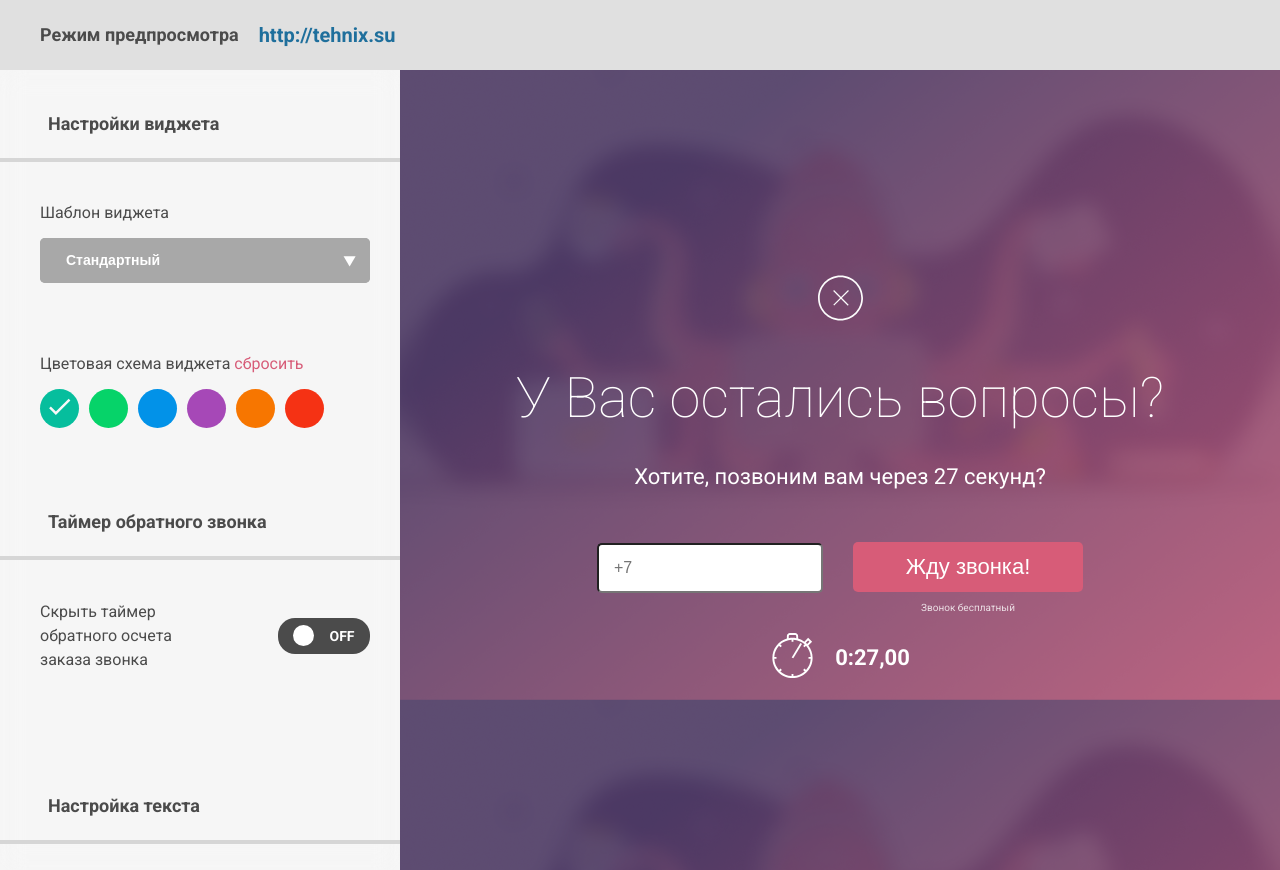
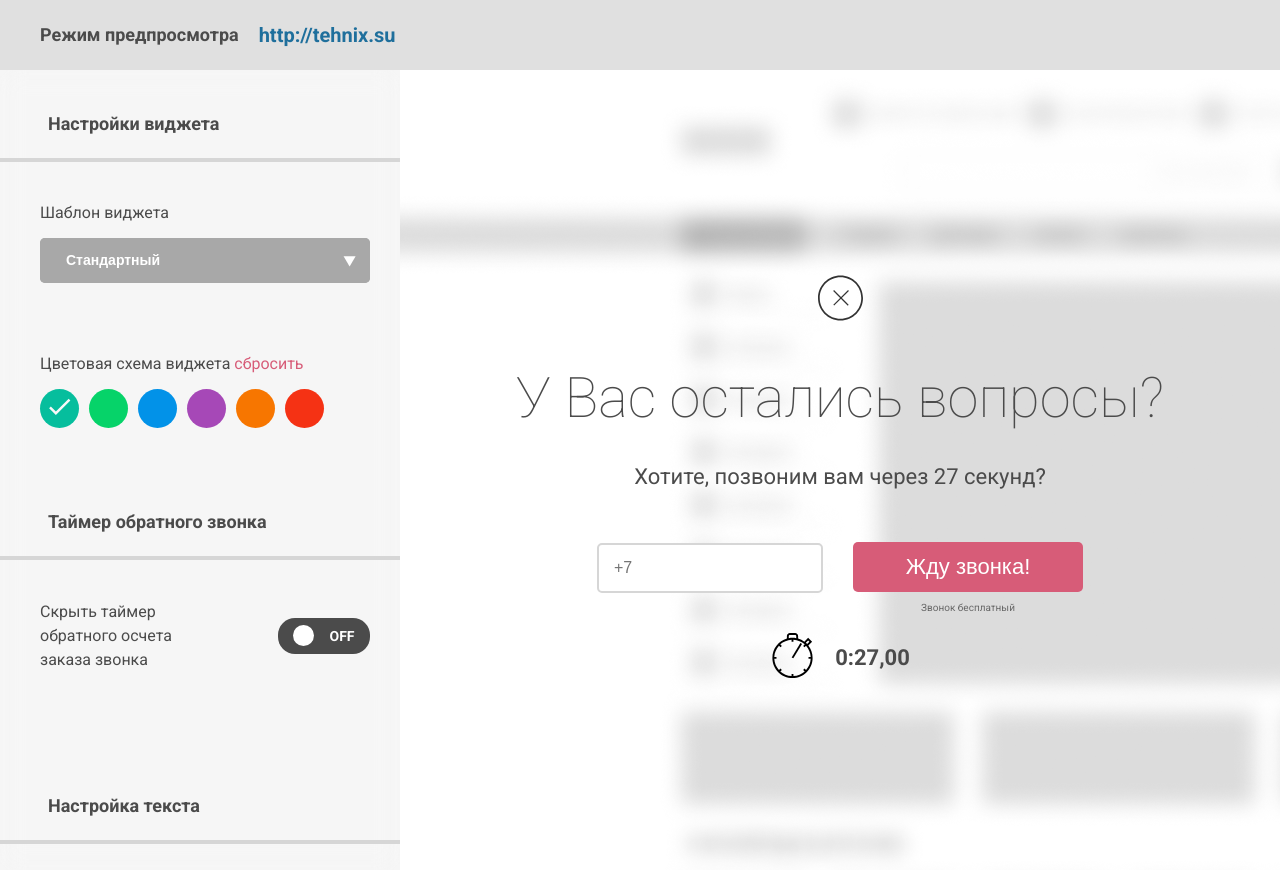
Before and after one commit to newways-dev/callmar-panel, a React (Create React App) app: page /widget-settings in a window 1280 px wide. Built offline with nearby package versions, Linux system fonts and the light colour scheme.

Commit message:
background

```diff
--- a/src/components/ColorsList/ColorsList.tsx
+++ b/src/components/ColorsList/ColorsList.tsx
@@ -10,7 +10,7 @@ import { setWidgetColor } from '../../redux/widget/slice'
 export interface ColorsProps
   extends DetailedHTMLProps<HTMLAttributes<HTMLDivElement>, HTMLDivElement> {
   colors?: ColorsType[]
-  type: 'widget' | 'chat'
+  type: 'widget' | 'chat' | 'button'
 }
 
 export const ColorsList = ({ type, className }: ColorsProps) => {
@@ -61,7 +61,7 @@ export const ColorsList = ({ type, className }: ColorsProps) => {
         checked={selected === 'LightRed'}
         variant={'LightRed'}
       />
-      {type !== 'widget' && (
+      {type !== 'widget' && type !== 'chat' && (
         <Color
           onClick={() => handleClick('Gray')}
           checked={selected === 'Gray'}
--- a/src/page-components/WidgetSettings/SettingsPanel/Chat/Chat.tsx
+++ b/src/page-components/WidgetSettings/SettingsPanel/Chat/Chat.tsx
@@ -31,28 +31,17 @@ export const Chat = () => {
 
   return (
     <div className={styles.chat}>
-      <SettingsSection title="Настройки чата">
-        <Row title="Показывать чат на сайте">
-          <Toggle mode="on" />
-          <Explanation text="Если опция включена, то рядом с кнопкой обратного звонка будет кнопка онлайн чата." />
+      <SettingsSection title='Настройки чата'>
+        <Row title='Показывать чат на сайте'>
+          <Toggle mode='on' />
+          <Explanation text='Если опция включена, то рядом с кнопкой обратного звонка будет кнопка онлайн чата.' />
         </Row>
-        <Row title="Цвет чата">
-          <ColorsList
-            type="chat"
-            colors={[
-              'Green',
-              'Blue',
-              'Gray',
-              'LightGreen',
-              'LightPurple',
-              'LightRed',
-              'Orange',
-            ]}
-          />
+        <Row title='Цвет чата'>
+          <ColorsList type='chat' />
         </Row>
-        <Row title="Вовлекать в диалог с оператором">
-          <Toggle mode="on" />
-          <Explanation text="Если опция включена, то чат завлекает в диалог новых посетителей эмулируя печать оператора. Вовлекает когда Ваши операторы в Online." />
+        <Row title='Вовлекать в диалог с оператором'>
+          <Toggle mode='on' />
+          <Explanation text='Если опция включена, то чат завлекает в диалог новых посетителей эмулируя печать оператора. Вовлекает когда Ваши операторы в Online.' />
           <p>Вовлекать через... секунд после открытия страницы сайта</p>
           <NumInput defaultValue={20} />
           <div className={styles.previewWrapper}>
@@ -102,7 +91,7 @@ export const Chat = () => {
                   </p>
                 </div>
                 <div className={styles.operator}>
-                  <img src={operator} alt="" />
+                  <img src={operator} alt='' />
                   <span className={styles.messagesCount}>1</span>
                 </div>
               </div>
@@ -110,7 +99,7 @@ export const Chat = () => {
           </div>
         </Row>
       </SettingsSection>
-      <SettingsSection title="Оператор" description="Вкл./Выкл. оператора">
+      <SettingsSection title='Оператор' description='Вкл./Выкл. оператора'>
         <Operator />
       </SettingsSection>
       <Buttons />
--- a/src/pages/WidgetSettings/Preview/Preview.module.scss
+++ b/src/pages/WidgetSettings/Preview/Preview.module.scss
@@ -1,4 +1,5 @@
-.preview {
+.preview,
+.website {
   width: 100%;
   max-height: 100vh;
   height: 100vh;
@@ -12,3 +13,7 @@
   align-items: center;
   justify-content: center;
 }
+
+.website {
+  background: url('../../../assets/images/website-back-big.png');
+}
--- a/src/pages/WidgetSettings/Preview/Preview.tsx
+++ b/src/pages/WidgetSettings/Preview/Preview.tsx
@@ -60,7 +60,7 @@ export const Preview = ({
       )
     case 'standart':
       return (
-        <div className={styles.preview}>
+        <div className={styles.website}>
           <Standart
             heading={heading}
             callSeconds={callSeconds}
--- a/src/pages/WidgetSettings/Preview/Standart/Standart.module.scss
+++ b/src/pages/WidgetSettings/Preview/Standart/Standart.module.scss
@@ -1,6 +1,5 @@
 .standart {
   text-align: center;
-  color: #fff;
 
   display: flex;
   align-items: center;
@@ -39,6 +38,7 @@
       font-weight: 500;
       font-size: 16px;
       margin-top: 4px;
+      border: 2px solid var(--border);
       height: 50px;
       flex: 1;
     }
@@ -79,7 +79,6 @@
     svg {
       width: 45px;
       height: 45px;
-      fill: #fff;
     }
   }
 }
--- a/src/pages/WidgetSettings/WidgetSettings.tsx
+++ b/src/pages/WidgetSettings/WidgetSettings.tsx
@@ -143,17 +143,6 @@ export const WidgetSettings = () => {
                     placeholder='Жду звонка!'
                   />
                 </div>
-                <div className={styles.buttonText}>
-                  <p className={styles.settingTitle}>Текст кнопки:</p>
-                  <Input
-                    type='main'
-                    placeholder='Мы обязательно перезвоним вам  %callDate% в %callTime%.'
-                  />
-                  <p className={styles.desc}>
-                    Используйте <span>%callDate%</span> для замены на дату и
-                    <span> %callTime%</span> для времени, когда будет звонок.
-                  </p>
-                </div>
               </div>
             </Section>
           </SidebarSettings>
```
Also changed, not shown: src/assets/icons/round-close.svg.
